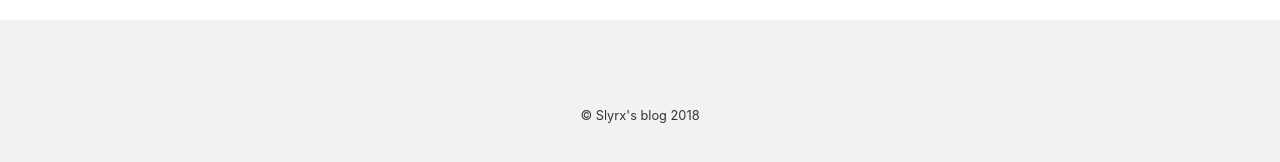
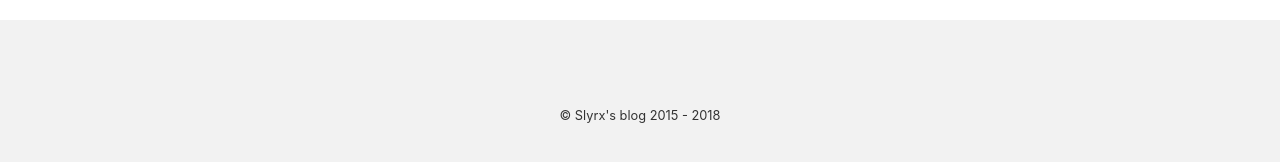
Before and after one commit to slyrx/Tech_Blog, a Jekyll site: the page built from index.html, in a window 1280 px wide and 900 px high, scrolled down 1553 px. Shown: the part 688-850 px from the top of the window. Built offline with Jekyll 4.4.1, drawn with Linux system fonts in a browser that asks for light colours; the list of posts is cut into pages by our own code.

```diff
--- a/_includes/footer.html
+++ b/_includes/footer.html
@@ -2,7 +2,7 @@
   <div class="main">
     <aside> {%- include follow-me.html -%} </aside>
     <footer class="site-info">
-      <p>© {{ site.title }} {{ site.data.locale.COPYRIGHT_DATES }}</p>
+      <p>© {{ site.title }} 2015 - 2018</p>
    </footer>
   </div>
 </div>
```
